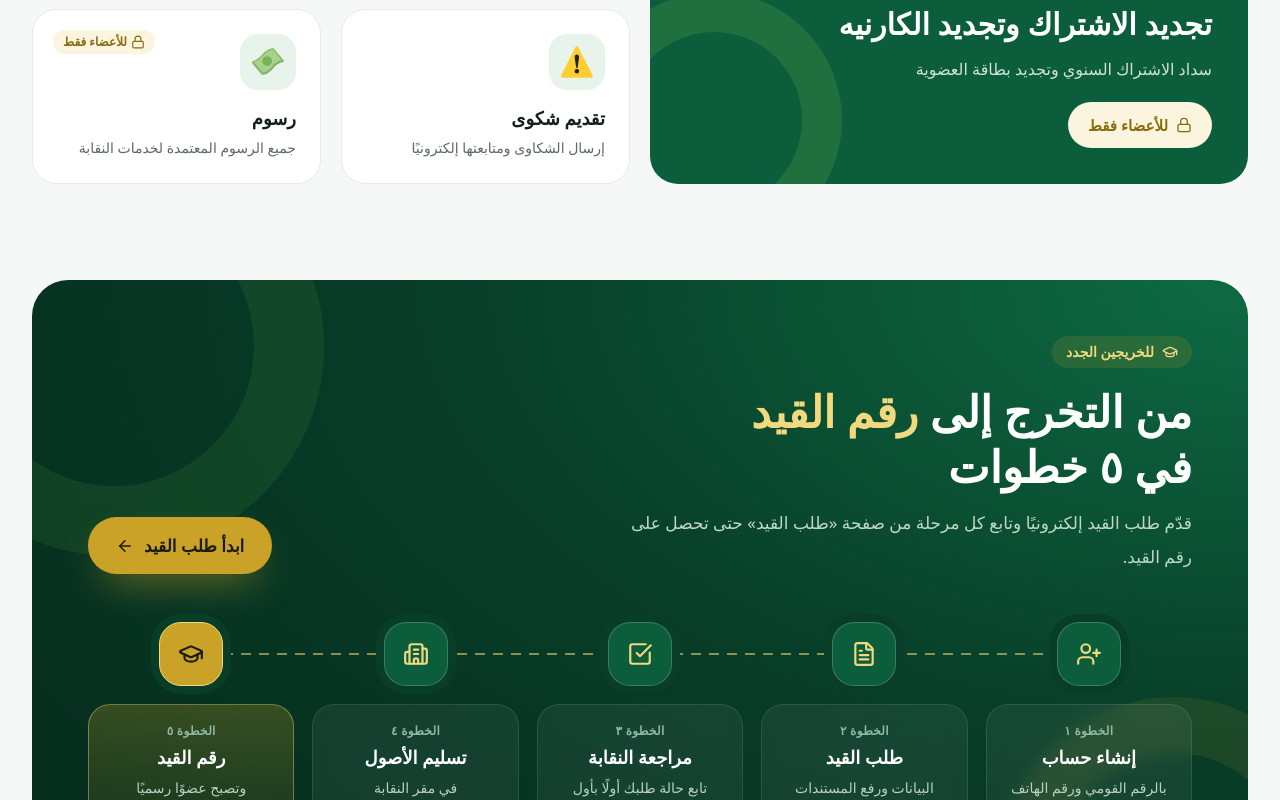
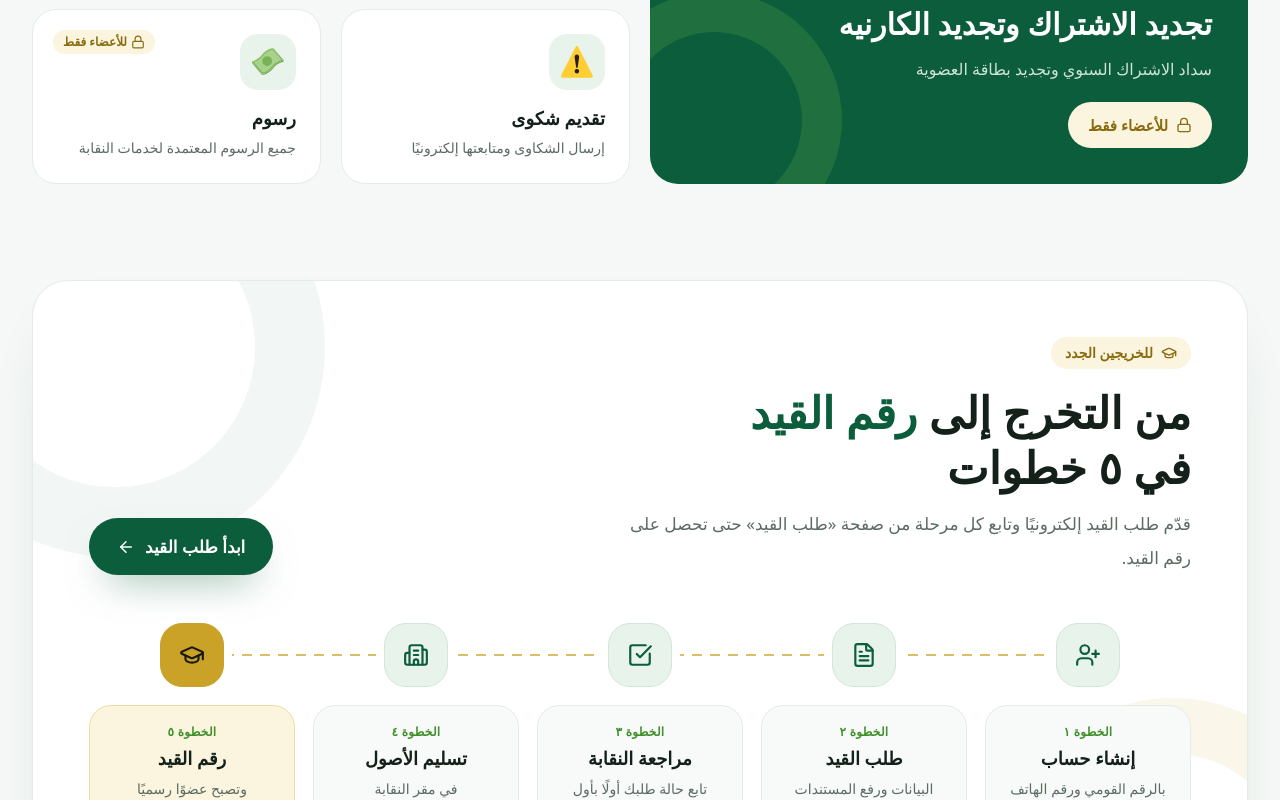
Before and after one commit to mohaannaad/pharmacy-syndicate, a Next.js app: page / in a window 1280 px wide. Shown: the part 1060-1860 px from the top of the page. Built offline with nearby package versions, Linux system fonts and the light colour scheme; no server answers; the database is empty.

Commit message:
Graduate journey: white green-path design

```diff
--- a/app/components/GraduateJourney.tsx
+++ b/app/components/GraduateJourney.tsx
@@ -2,7 +2,7 @@ import { UserPlus, FileText, SquareCheckBig, Building2, GraduationCap, ArrowLeft
 import Reveal from "./Reveal";
 
 // =====================================================================
-// رحلة الخريج («المسار الأخضر»): نفس مراحل طلب القيد الحقيقية، معروضة كخطوات
+// رحلة الخريج («المسار الأخضر» — النسخة البيضا): نفس مراحل طلب القيد الحقيقية، معروضة كخطوات
 // =====================================================================
 const steps = [
   { title: "إنشاء حساب", desc: "بالرقم القومي ورقم الهاتف", icon: UserPlus },
@@ -13,34 +13,34 @@ const steps = [
 ];
 
 // الخط الدهبي المتقطع اللي بيوصل الخطوات (أفقي على الكمبيوتر، رأسي على الموبايل)
-const dashedH = { background: "repeating-linear-gradient(90deg, rgba(242,217,126,.55) 0 10px, transparent 10px 18px)" };
-const dashedV = { background: "repeating-linear-gradient(180deg, rgba(242,217,126,.55) 0 10px, transparent 10px 18px)" };
+const dashedH = { background: "repeating-linear-gradient(90deg, rgba(201,162,39,.7) 0 10px, transparent 10px 18px)" };
+const dashedV = { background: "repeating-linear-gradient(180deg, rgba(201,162,39,.7) 0 10px, transparent 10px 18px)" };
 
 export default function GraduateJourney() {
   return (
     <section className="pb-20 md:pb-24">
       <div className="max-w-7xl mx-auto px-4 md:px-8">
         <Reveal>
-          <div className="relative overflow-hidden rounded-[36px] text-white px-6 py-10 md:px-14 md:py-14" style={{ background: "radial-gradient(120% 140% at 100% 0%, #0E6B44 0%, #083D28 55%, #062E1E 100%)" }}>
+          <div className="relative overflow-hidden rounded-[36px] bg-white border border-line text-ink px-6 py-10 md:px-14 md:py-14 shadow-[0_30px_60px_-40px_rgba(8,61,40,.35)]">
             {/* دواير الخلفية */}
-            <span className="pointer-events-none absolute -left-32 -top-36 w-[420px] h-[420px] rounded-full border-[70px] border-primary-light/10" />
+            <span className="pointer-events-none absolute -left-32 -top-36 w-[420px] h-[420px] rounded-full border-[70px] border-primary/5" />
             <span className="pointer-events-none absolute -right-24 -bottom-40 w-[340px] h-[340px] rounded-full border-[56px] border-gold/10" />
 
             {/* العنوان والزرار */}
             <div className="relative flex flex-col lg:flex-row lg:items-end justify-between gap-8">
               <div className="text-right max-w-xl">
-                <span className="inline-flex items-center gap-2 bg-gold/15 text-[#F2D97E] font-extrabold text-sm px-3.5 py-1.5 rounded-pill">
+                <span className="inline-flex items-center gap-2 bg-gold-soft text-[#8A6C0E] font-extrabold text-sm px-3.5 py-1.5 rounded-pill">
                   <GraduationCap className="w-4 h-4" />
                   للخريجين الجدد
                 </span>
                 <h2 className="mt-4 text-3xl md:text-[44px] font-black leading-tight">
-                  من التخرج إلى <span className="text-[#F2D97E]">رقم القيد</span>
+                  من التخرج إلى <span className="text-primary">رقم القيد</span>
                   <br />
                   في ٥ خطوات
                 </h2>
-                <p className="mt-3 text-[#BFD8CA] text-base md:text-[17px] leading-loose">قدّم طلب القيد إلكترونيًا وتابع كل مرحلة من صفحة «طلب القيد» حتى تحصل على رقم القيد.</p>
+                <p className="mt-3 text-ink-muted text-base md:text-[17px] leading-loose">قدّم طلب القيد إلكترونيًا وتابع كل مرحلة من صفحة «طلب القيد» حتى تحصل على رقم القيد.</p>
               </div>
-              <a href="/signup" className="self-start lg:self-auto inline-flex items-center gap-2.5 bg-gold hover:bg-gold-dark text-[#1B1A12] font-black text-base md:text-[17px] px-7 py-4 rounded-pill whitespace-nowrap shadow-[0_18px_40px_-16px_rgba(201,162,39,.7)] transition-colors">
+              <a href="/signup" className="self-start lg:self-auto inline-flex items-center gap-2.5 bg-primary hover:bg-primary-dark text-white font-black text-base md:text-[17px] px-7 py-4 rounded-pill whitespace-nowrap shadow-[0_18px_40px_-18px_rgba(11,93,59,.6)] transition-colors">
                 ابدأ طلب القيد
                 <ArrowLeft className="w-[18px] h-[18px]" />
               </a>
@@ -57,13 +57,13 @@ export default function GraduateJourney() {
                 return (
                   <Reveal key={step.title} delay={i * 100}>
                     <div className="relative flex lg:flex-col items-center gap-4 lg:gap-0">
-                      <span className={`relative z-[1] shrink-0 w-16 h-16 rounded-[22px] flex items-center justify-center border-[1.5px] shadow-[0_0_0_8px_#083D28] ${isGoal ? "bg-gold border-[#F2D97E] text-[#1B1A12]" : "bg-primary border-white/20 text-[#F2D97E]"}`}>
+                      <span className={`relative z-[1] shrink-0 w-16 h-16 rounded-[22px] flex items-center justify-center border-[1.5px] shadow-[0_0_0_8px_#fff] ${isGoal ? "bg-gold border-gold text-[#1B1A12]" : "bg-mint border-[#D3E6DA] text-primary"}`}>
                         <Icon className="w-[26px] h-[26px]" />
                       </span>
-                      <div className={`flex-1 w-full lg:mt-[18px] rounded-[22px] border px-4 py-4 lg:pt-[18px] lg:pb-5 text-right lg:text-center backdrop-blur-sm ${isGoal ? "border-[#F2D97E]/40 bg-gradient-to-b from-gold/25 to-gold/10" : "border-white/10 bg-white/[0.06]"}`}>
-                        <p className="text-xs font-extrabold text-[#8FB9A3] tracking-wide">الخطوة {(i + 1).toLocaleString("ar-EG")}</p>
-                        <p className="mt-1 text-lg font-extrabold">{step.title}</p>
-                        <p className="mt-1.5 text-sm text-[#B9D0C3] leading-relaxed">{step.desc}</p>
+                      <div className={`flex-1 w-full lg:mt-[18px] rounded-[22px] border px-4 py-4 lg:pt-[18px] lg:pb-5 text-right lg:text-center ${isGoal ? "border-[#EADBA8] bg-gold-soft" : "border-line bg-[#F7FAF8]"}`}>
+                        <p className="text-xs font-extrabold text-[#3F8F2A] tracking-wide">الخطوة {(i + 1).toLocaleString("ar-EG")}</p>
+                        <p className="mt-1 text-lg font-extrabold text-ink">{step.title}</p>
+                        <p className="mt-1.5 text-sm text-ink-muted leading-relaxed">{step.desc}</p>
                       </div>
                     </div>
                   </Reveal>
```
